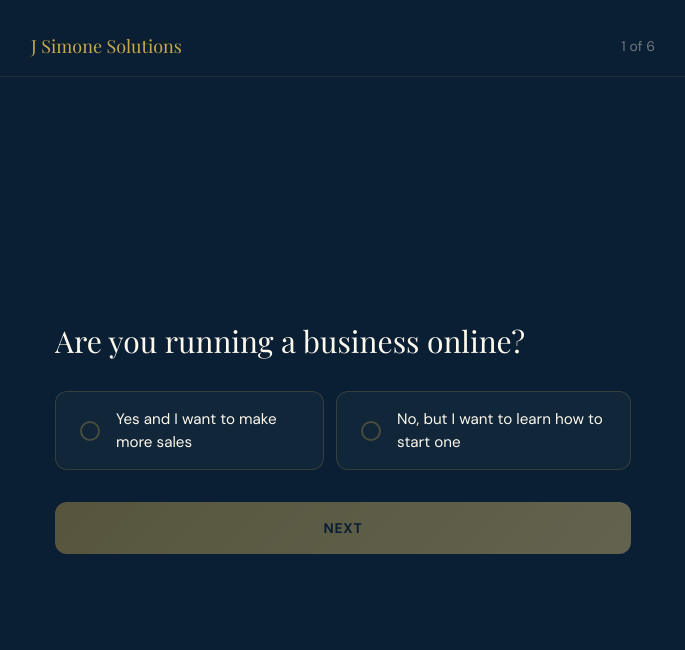
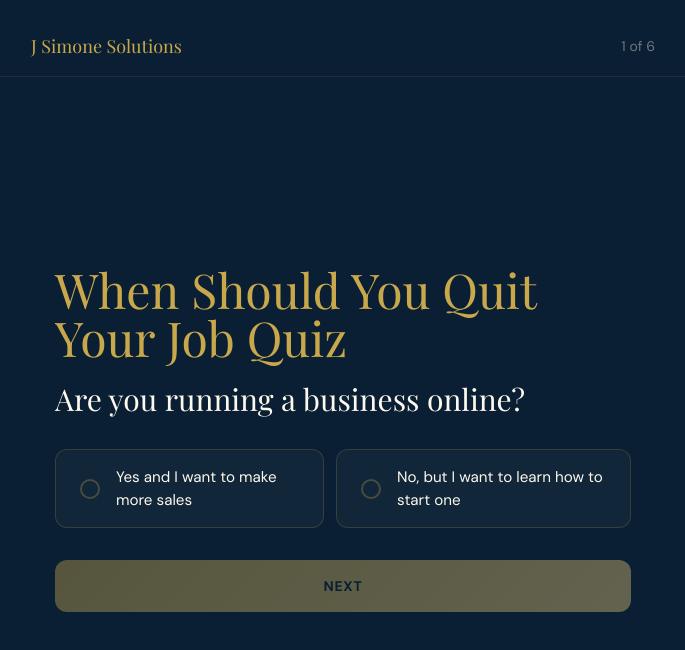
Before and after one commit to jsimone12/lpa-quiz-funnel, a Next.js app: page / in a window 1280 px wide. Shown: the top 650 px of the page, without its empty margins (297-982 px from the left). Built offline with nearby package versions, Linux system fonts and the light colour scheme.

Commit message:
Add quiz title headline, remove BANT labels, update Q4/Q5 copy, add back button

```diff
--- a/src/components/QuestionStep.tsx
+++ b/src/components/QuestionStep.tsx
@@ -26,27 +26,26 @@ export default function QuestionStep({ question, stepIndex, totalQuestions, calc
     setStep(nextStep >= totalQuestions ? calculatingStep : nextStep);
   };
 
+  const handleBack = () => {
+    if (selected) saveAnswer(question.id, selected);
+    setStep(stepIndex - 1);
+  };
+
   const isYesNo = question.answers.length === 2 && stepIndex === 0;
 
   return (
     <div className="w-full max-w-xl animate-fade-in-up">
-      {question.bant && (
-        <div className="mb-4">
-          <span
-            className="text-xs uppercase tracking-widest px-3 py-1 rounded-full"
-            style={{
-              color: 'var(--gold)',
-              border: '1px solid rgba(201,168,76,0.3)',
-              fontFamily: "'DM Sans', sans-serif",
-            }}
-          >
-            {question.bant}
-          </span>
-        </div>
+      {stepIndex === 0 && (
+        <h1
+          className="font-display text-3xl sm:text-4xl md:text-5xl mb-5 leading-tight"
+          style={{ color: 'var(--gold)' }}
+        >
+          When Should You Quit Your Job Quiz
+        </h1>
       )}
 
       <h2
-        className="font-display text-2xl md:text-3xl mb-8 leading-snug"
+        className="font-display text-2xl sm:text-2xl md:text-3xl mb-8 leading-snug"
         style={{ color: 'var(--cream)' }}
       >
         {question.question}
@@ -91,6 +90,16 @@ export default function QuestionStep({ question, stepIndex, totalQuestions, calc
       >
         {stepIndex === totalQuestions - 1 ? 'See My Results' : 'Next'}
       </button>
+
+      {stepIndex > 0 && (
+        <button
+          onClick={handleBack}
+          className="w-full mt-3 py-3 text-xs uppercase tracking-widest opacity-50 hover:opacity-90 transition-opacity"
+          style={{ color: 'var(--cream)', fontFamily: "'DM Sans', sans-serif", background: 'transparent' }}
+        >
+          ← Back
+        </button>
+      )}
     </div>
   );
 }
--- a/src/lib/quiz.ts
+++ b/src/lib/quiz.ts
@@ -44,21 +44,21 @@ export const questions: Question[] = [
   {
     id: 'q4',
     bant: 'Budget',
-    question: 'Is investing in your business a priority for you to solve this problem?',
+    question: 'When you think about pulling the trigger on investing in starting/scaling your business what feels comfortable?',
     answers: [
-      { text: 'Yes, I have a budget of up to $500 for the right solution', points: 3 },
-      { text: 'Kind of, I could probably afford between $150 and $300 for a guaranteed result', points: 2 },
-      { text: "Don't have any extra money right now but lots of drive and motivation", points: 0, flag: 'hard-disqualify' },
+      { text: '$500 for systems and strategies that produce results in 30 days or less would be an ideal investment', points: 3 },
+      { text: 'Anywhere between $150 to $300 makes sense for my budget but I would need that to pay off within the first 90 days', points: 2 },
+      { text: "I'm not ready to put any money behind this mission yet, but I do have plenty of motivation to learn.", points: 0, flag: 'hard-disqualify' },
     ],
   },
   {
     id: 'q5',
     bant: 'Timing',
-    question: 'How quickly do you need to be making more sales in your business?',
+    question: 'How quickly would you like to see your own business producing real profits?',
     answers: [
-      { text: "I need more sales now and a solution that can be implemented in the next 7 business days is what I'm looking for", points: 3 },
-      { text: "I've got wiggle room but need to see my current business make some money in the next two weeks", points: 2 },
-      { text: 'I want to see myself having this business up and running within the next 30 days', points: 1 },
+      { text: "I need more sales right now so a solution that can be executed and producing in 7 business days or less is what I'm looking for", points: 3 },
+      { text: "I'm having some success in my own business already so growing my current profits in the next 2 weeks would be ideal", points: 2 },
+      { text: 'I want to see my own business up and running with the potential for profit within the next 30 days.', points: 1 },
     ],
   },
   {
```
